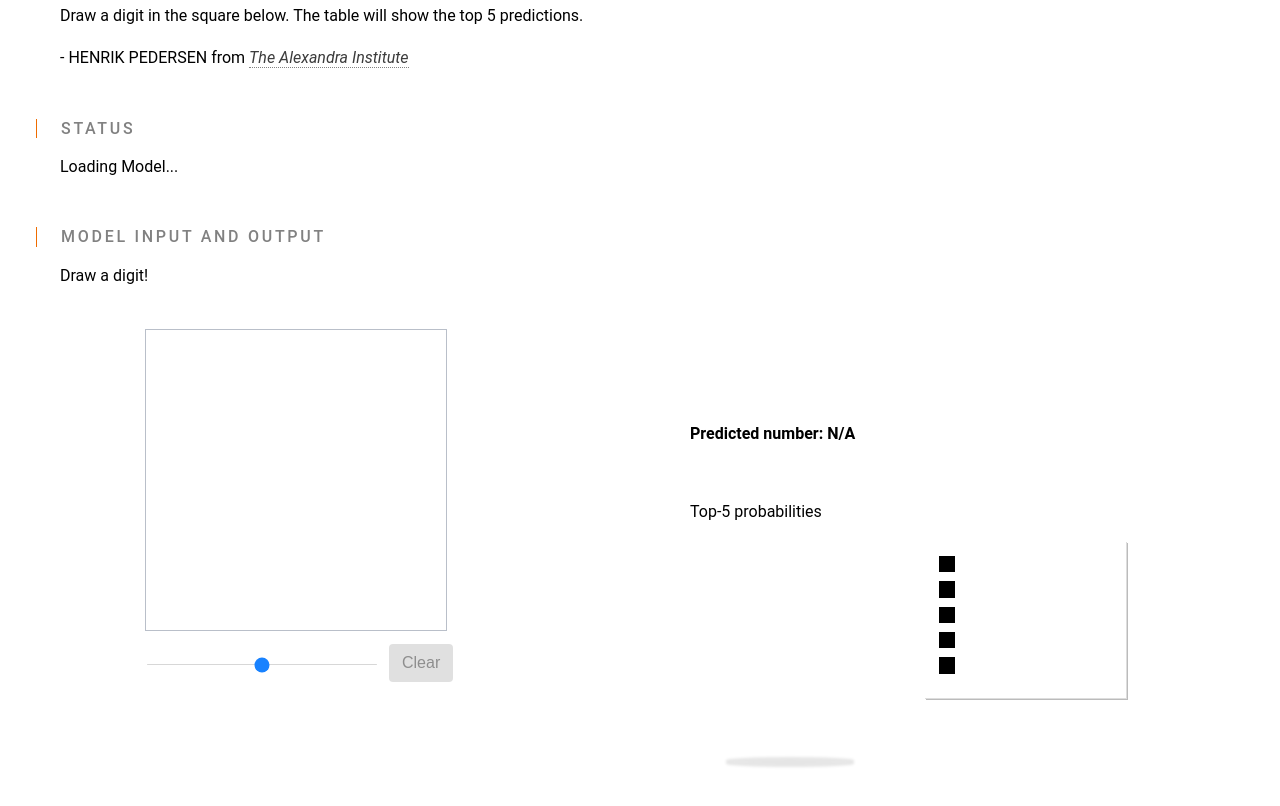
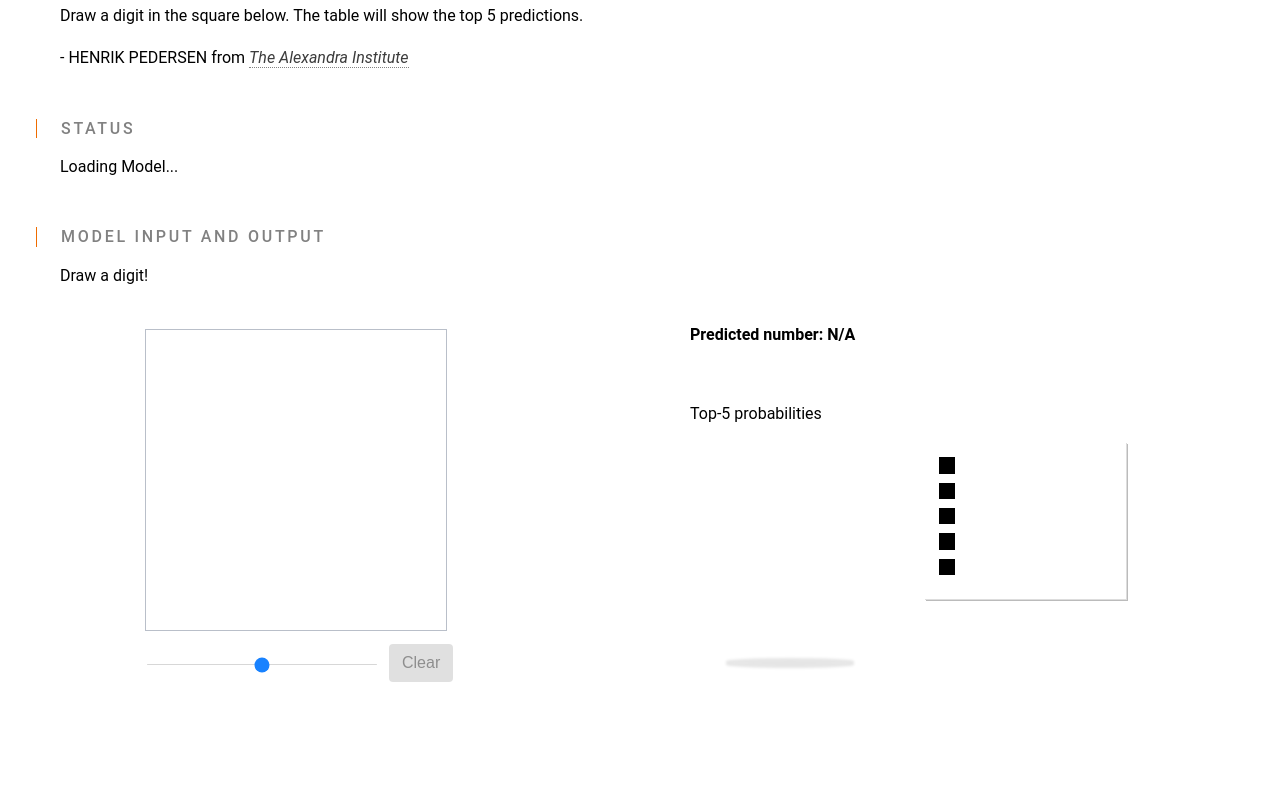
Before and after one commit to klaverhenrik/klaverhenrik.github.io, a plain HTML site: page sketcher/index.html in a window 1280 px wide. Shown: the part 348-1154 px from the top of the page. After the commit the page ends 1090 px from the top, so only its background shows below. Drawn offline with nearby package versions, Linux system fonts and the light colour scheme; a script that the page names is missing.

Commit message:
new layout

```diff
--- a/sketcher/index.html
+++ b/sketcher/index.html
@@ -172,7 +172,7 @@ limitations under the License.
 			</div>
 		</div>
 		  <div class="col_res">
-			<section style="margin-top:120px">
+			<section style="margin-top:20px">
 			<h4 >Predicted number: <b id='pred'>N/A</b></h4><br>
 			<p>Top-5 probabilities</p>
 			<div class="pieID pie">
```
